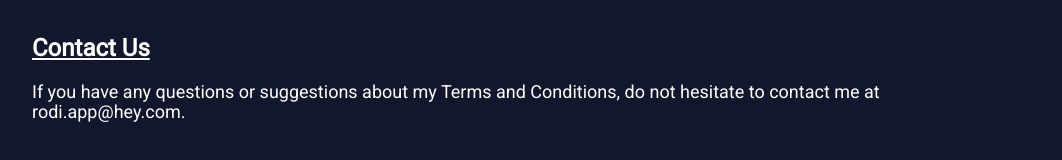
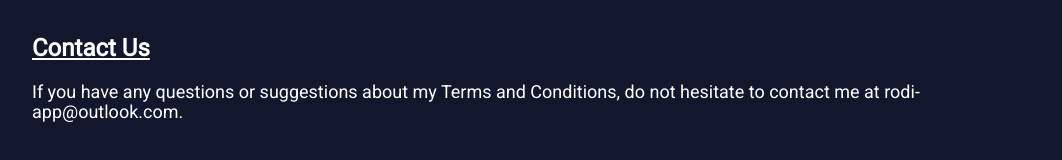
Before and after one commit to TijsM/rodi-landing-page, a Next.js app: page /terms in a window 1280 px wide. Shown: the part 1702-1862 px from the top of the page, without its empty margins (108-1170 px from the left). Built offline with nearby package versions, Linux system fonts and the light colour scheme.

Commit message:
update email adresses in terms and privacy

```diff
--- a/pages/privacy.tsx
+++ b/pages/privacy.tsx
@@ -193,7 +193,7 @@ export default function Home() {
             </P>
             <P>
               If you have any questions or suggestions about my Privacy Policy,
-              do not hesitate to contact me at rodi.app@hey.com.
+              do not hesitate to contact me at rodi-app@outlook.com.
             </P>
           </Article>
         </Section>
--- a/pages/terms.tsx
+++ b/pages/terms.tsx
@@ -152,7 +152,7 @@ export default function Home() {
             </P>
             <P>
               If you have any questions or suggestions about my Terms and
-              Conditions, do not hesitate to contact me at rodi.app@hey.com.
+              Conditions, do not hesitate to contact me at rodi-app@outlook.com.
             </P>
             <P></P>
           </Article>
```
